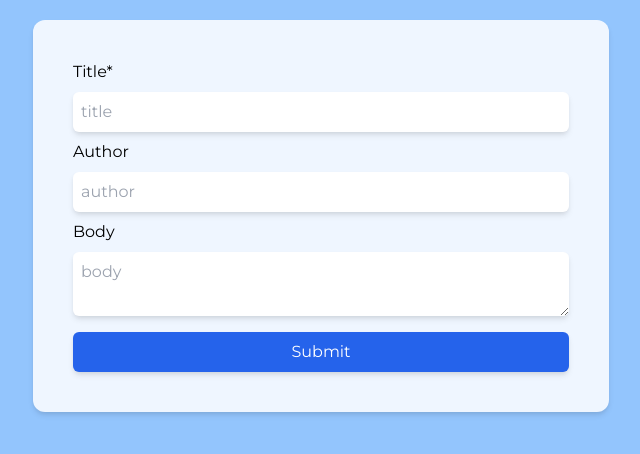
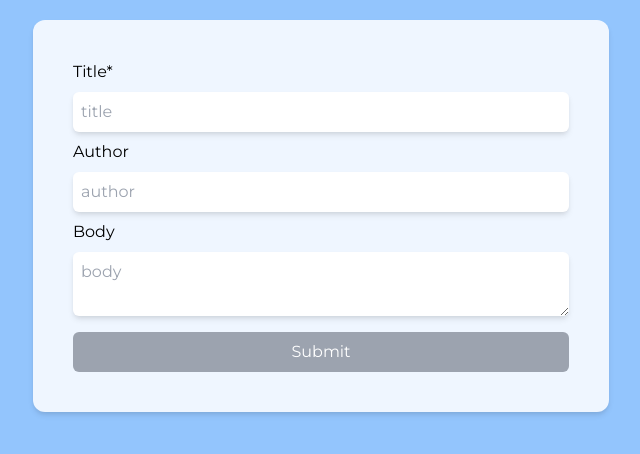
Before and after one commit to voidbeary/react-blog, a React (Create React App) app: page / in a window 1280 px wide. Shown: the top 454 px of the page, without its empty margins (319-959 px from the left). Built offline with nearby package versions, Linux system fonts and the light colour scheme.

Commit message:
feat disable submit (#15)

```diff
--- /dev/null
+++ b/src/components/InputSubmit.js
@@ -0,0 +1,15 @@
+const validClassName =
+  "bg-blue-600 text-white rounded-md py-2 mt-2 hover:bg-blue-800 shadow-md focus:outline-none focus:ring-2 focus:ring-blue-600 cursor-pointer";
+const notValidClassName = "bg-gray-400 text-white rounded-md py-2 mt-2";
+
+function InputSubmit({ isValid }) {
+  return (
+    <input
+      type="submit"
+      value="Submit"
+      className={isValid ? validClassName : notValidClassName}
+      disabled={!isValid}
+    />
+  );
+}
+export { InputSubmit };
--- a/src/components/PostForm.js
+++ b/src/components/PostForm.js
@@ -1,29 +1,30 @@
 import { useState } from "react";
 import Input from "./Input";
+import { InputSubmit } from "./InputSubmit.js";
 
 function PostForm({ onAddPost }) {
   const [title, setTitle] = useState("");
   const [titleError, setTitleError] = useState("");
   const [author, setAuthor] = useState("");
+  const [isValid, setIsValid] = useState(false);
 
   function handleTitleChange(value) {
     if (!value) {
       setTitleError("This field is required");
+      setIsValid(false);
     } else {
       setTitleError("");
+      setIsValid(true);
     }
     setTitle(value);
   }
 
-  function handleAuthorChange(event) {
-    setAuthor(event.target.value);
+  function handleAuthorChange(value) {
+    setAuthor(value);
   }
   function handleSubmit(event) {
     event.preventDefault();
 
-    if (titleError) {
-      return;
-    }
     const form = event.target;
     const userInputField = form.elements["body"];
     const body = userInputField.value;
@@ -61,11 +62,7 @@ function PostForm({ onAddPost }) {
         className="shadow-md focus:ring-2 focus:ring-blue-600 p-2 my-2 rounded-md"
         placeholder="body"
       ></textarea>
-      <input
-        type="submit"
-        value="Submit"
-        className="bg-blue-600 text-white rounded-md py-2 mt-2 hover:bg-blue-800 shadow-md  focus:outline-none focus:ring-2 focus:ring-blue-600 cursor-pointer"
-      />
+      <InputSubmit isValid={isValid} />
     </form>
   );
 }
```
